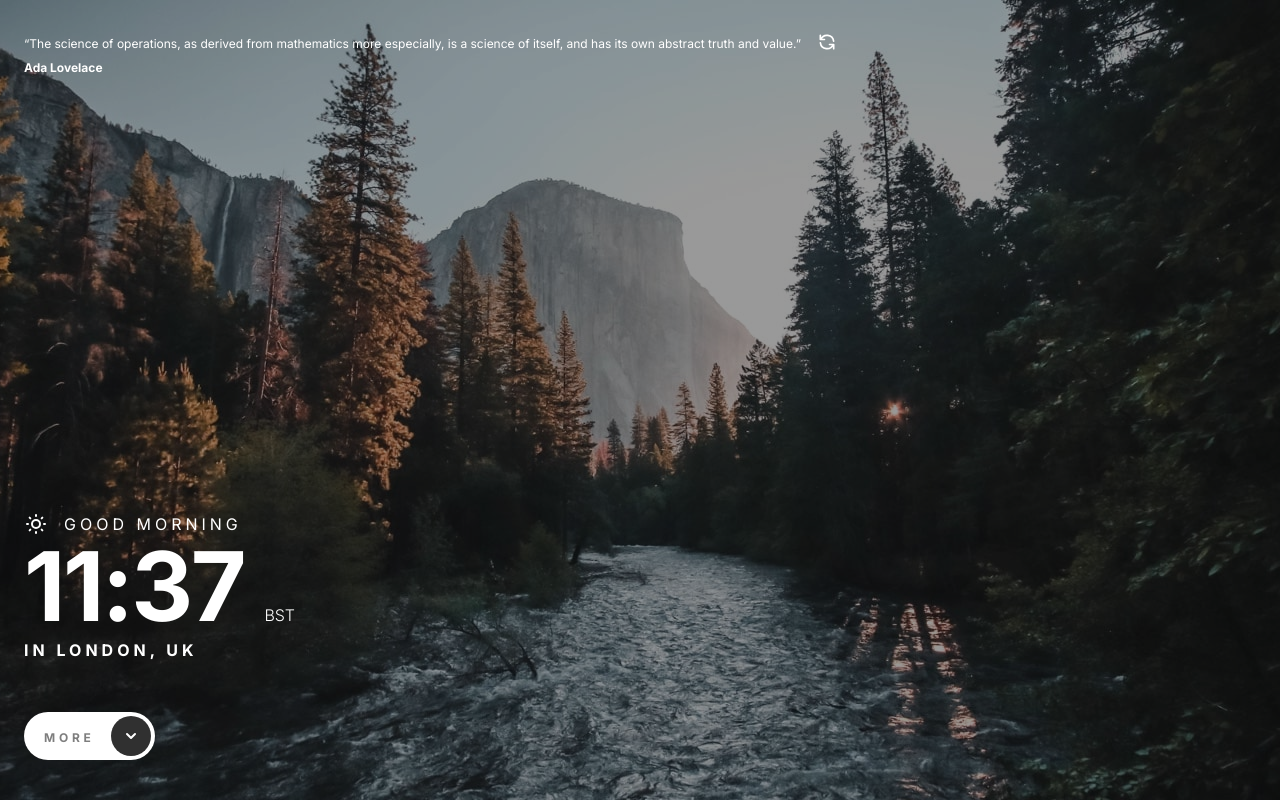
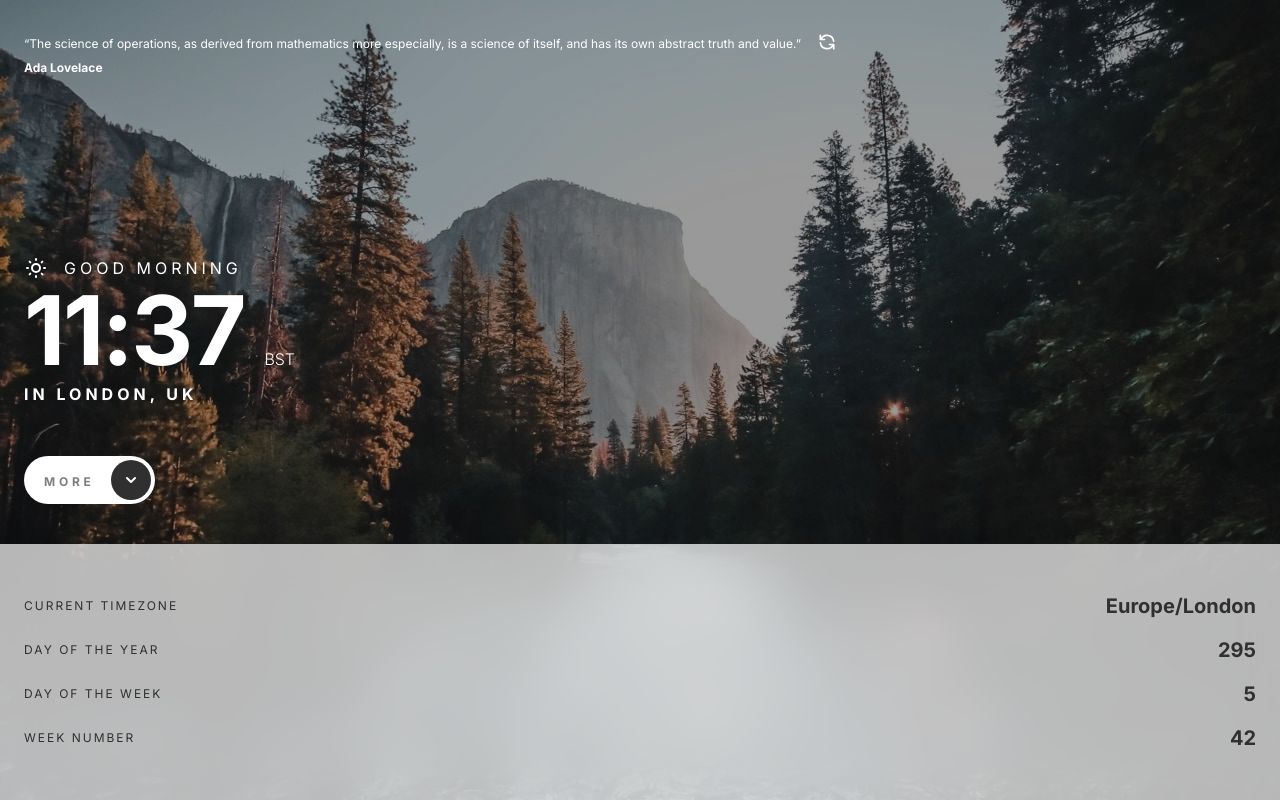
Before and after one commit to angelmtztrc/clock-fem, a React (Vite) app: page / in a window 1280 px wide. Both pictures are taken after a click on the button "MORE". Built offline with nearby package versions, Linux system fonts and the light colour scheme.

Commit message:
chore:  wip

```diff
--- a/package.json
+++ b/package.json
@@ -7,6 +7,7 @@
     "preview": "vite preview"
   },
   "dependencies": {
+    "@headlessui/react": "^1.4.3",
     "@heroicons/react": "^1.0.5",
     "classnames": "^2.3.1",
     "react": "^17.0.2",
--- a/src/App.tsx
+++ b/src/App.tsx
@@ -1,20 +1,31 @@
+import { useState } from 'react';
+
 import { Clock } from '@/components/Clock';
 import { Button } from '@/components/Button';
 import { PhraseOfTheDay } from '@/components/PhraseOfTheDay';
+import { DateDetails } from './components/DateDetails';
 
 const App = () => {
+  const [displayDetails, setDisplayDetails] = useState(false);
+
   return (
     <div className="before:bg-daytime-banner relative min-h-screen before:absolute before:top-0 before:left-0 before:h-full before:w-full before:bg-cover before:bg-center before:bg-no-repeat before:brightness-[.6] before:content-['']">
-      <div className="relative flex min-h-screen flex-col px-6 pt-8 pb-10">
-        <div className="flex flex-1 flex-col justify-between">
-          <PhraseOfTheDay />
-          <main>
-            <Clock />
-            <Button className="mt-12">MORE</Button>
-            <div></div>
-          </main>
+      <div className="relative flex min-h-screen flex-col">
+        <div className="relative flex flex-1 flex-col px-6 pt-8 pb-10">
+          <div className="flex flex-1 flex-col justify-between">
+            <PhraseOfTheDay />
+            <main>
+              <Clock />
+              <Button
+                className="mt-12"
+                onClick={() => setDisplayDetails(!displayDetails)}
+              >
+                MORE
+              </Button>
+            </main>
+          </div>
         </div>
-        <div></div>
+        <DateDetails display={displayDetails} />
       </div>
     </div>
   );
--- /dev/null
+++ b/src/components/DateDetails/DateDetails.tsx
@@ -0,0 +1,44 @@
+import classNames from 'classnames';
+
+export const DateDetails = ({ display }: DateDetailsProps) => {
+  return (
+    <div
+      className={classNames(
+        !display && 'hidden',
+        'relative z-10 py-12 px-6 backdrop-blur-xl'
+      )}
+    >
+      <div className="absolute inset-0 -z-10 bg-white opacity-70" />
+      <div className="flex flex-col space-y-4">
+        <div className="flex items-center justify-between">
+          <p className="text-jet font-inter text-xs uppercase leading-7 tracking-[2px]">
+            Current Timezone
+          </p>
+          <p className="text-jet font-inter text-xl font-bold">Europe/London</p>
+        </div>
+        <div className="flex items-center justify-between">
+          <p className="text-jet font-inter text-xs uppercase leading-7 tracking-[2px]">
+            Day of the year
+          </p>
+          <p className="text-jet font-inter text-xl font-bold">295</p>
+        </div>
+        <div className="flex items-center justify-between">
+          <p className="text-jet font-inter text-xs uppercase leading-7 tracking-[2px]">
+            Day of the week
+          </p>
+          <p className="text-jet font-inter text-xl font-bold">5</p>
+        </div>
+        <div className="flex items-center justify-between">
+          <p className="text-jet font-inter text-xs uppercase leading-7 tracking-[2px]">
+            Week number
+          </p>
+          <p className="text-jet font-inter text-xl font-bold">42</p>
+        </div>
+      </div>
+    </div>
+  );
+};
+
+type DateDetailsProps = {
+  display: boolean;
+};
--- /dev/null
+++ b/src/components/DateDetails/index.ts
@@ -0,0 +1,3 @@
+import { DateDetails } from './DateDetails';
+
+export { DateDetails };
```
Also changed, not shown: 1 other file (tests, documents, lock files or other folders).
